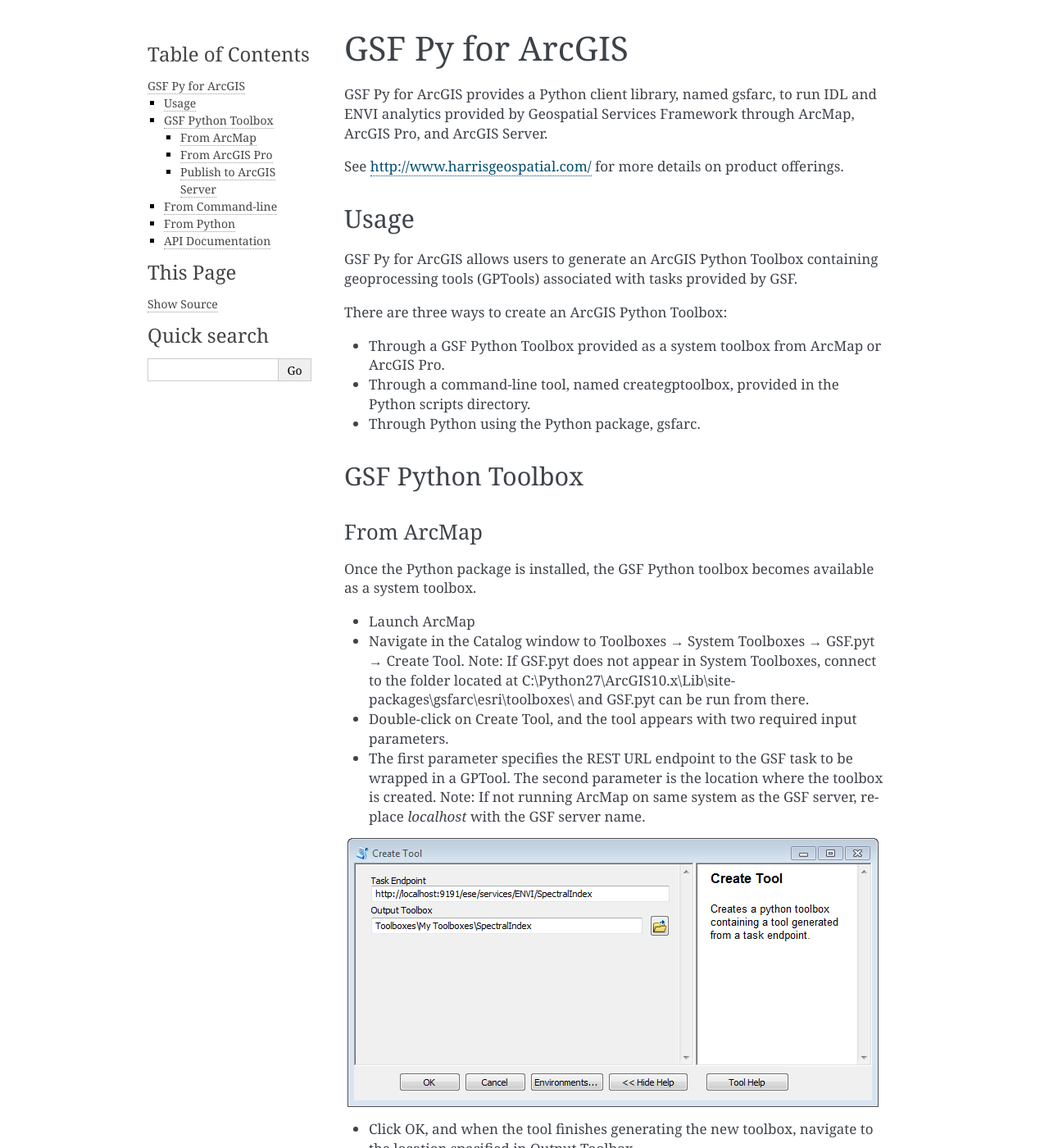
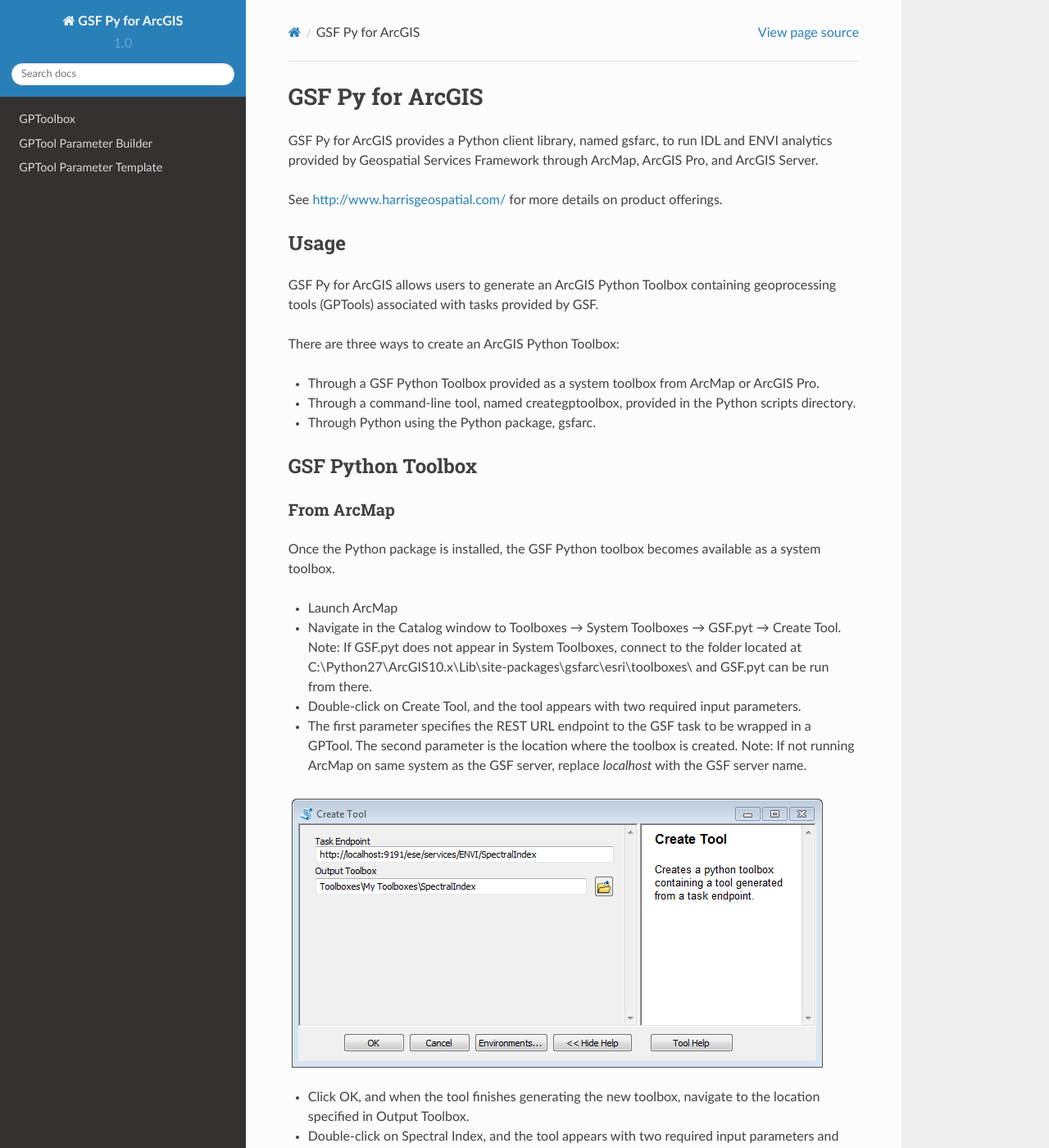
Before and after one commit to geospatial-services-framework/gsfpyarc, a Sphinx documentation site: the page built from doc/source/index.rst, in a window 1280 px wide and 1400 px high. Shown: the whole window at 82% size. Built offline with Sphinx 7.4.7 and the Read the Docs theme 2.0.0, drawn with Linux system fonts in a browser that asks for light colours; some of the changed text lies outside the part shown.

Commit message:
Changing default theme to rtd theme

```diff
--- a/doc/source/conf.py
+++ b/doc/source/conf.py
@@ -14,6 +14,7 @@
 
 import sys
 import os
+import sphinx_rtd_theme
 
 # If extensions (or modules to document with autodoc) are in another directory,
 # add these directories to sys.path here. If the directory is relative to the
@@ -115,7 +116,7 @@
 
 # The theme to use for HTML and HTML Help pages.  See the documentation for
 # a list of builtin themes.
-html_theme = 'alabaster'
+html_theme = 'sphinx_rtd_theme'
 
 # Theme options are theme-specific and customize the look and feel of a theme
 # further.  For a list of options available for each theme, see the
@@ -123,7 +124,7 @@
 #html_theme_options = {}
 
 # Add any paths that contain custom themes here, relative to this directory.
-#html_theme_path = []
+html_theme_path = [sphinx_rtd_theme.get_html_theme_path()]
 
 # The name for this set of Sphinx documents.
 # "<project> v<release> documentation" by default.
--- a/requirements.txt
+++ b/requirements.txt
@@ -5,5 +5,6 @@
 setuptools==19.2
 Sphinx==1.4.1
 Sphinx-PyPI-upload==0.2.1
+sphinx_rtd_theme==0.2.4
 unittest-xml-reporting==2.1.0
 wheel==0.26
```
